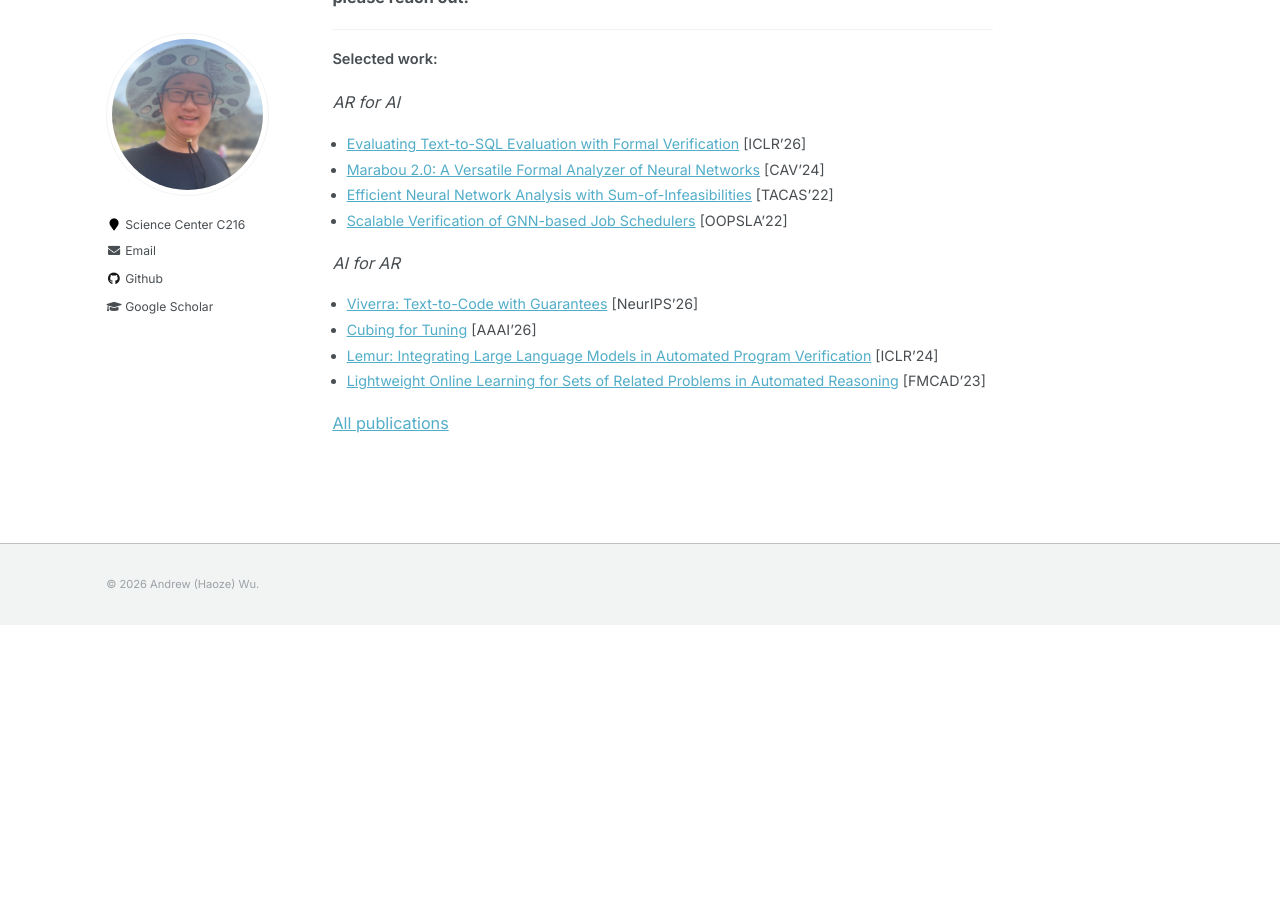
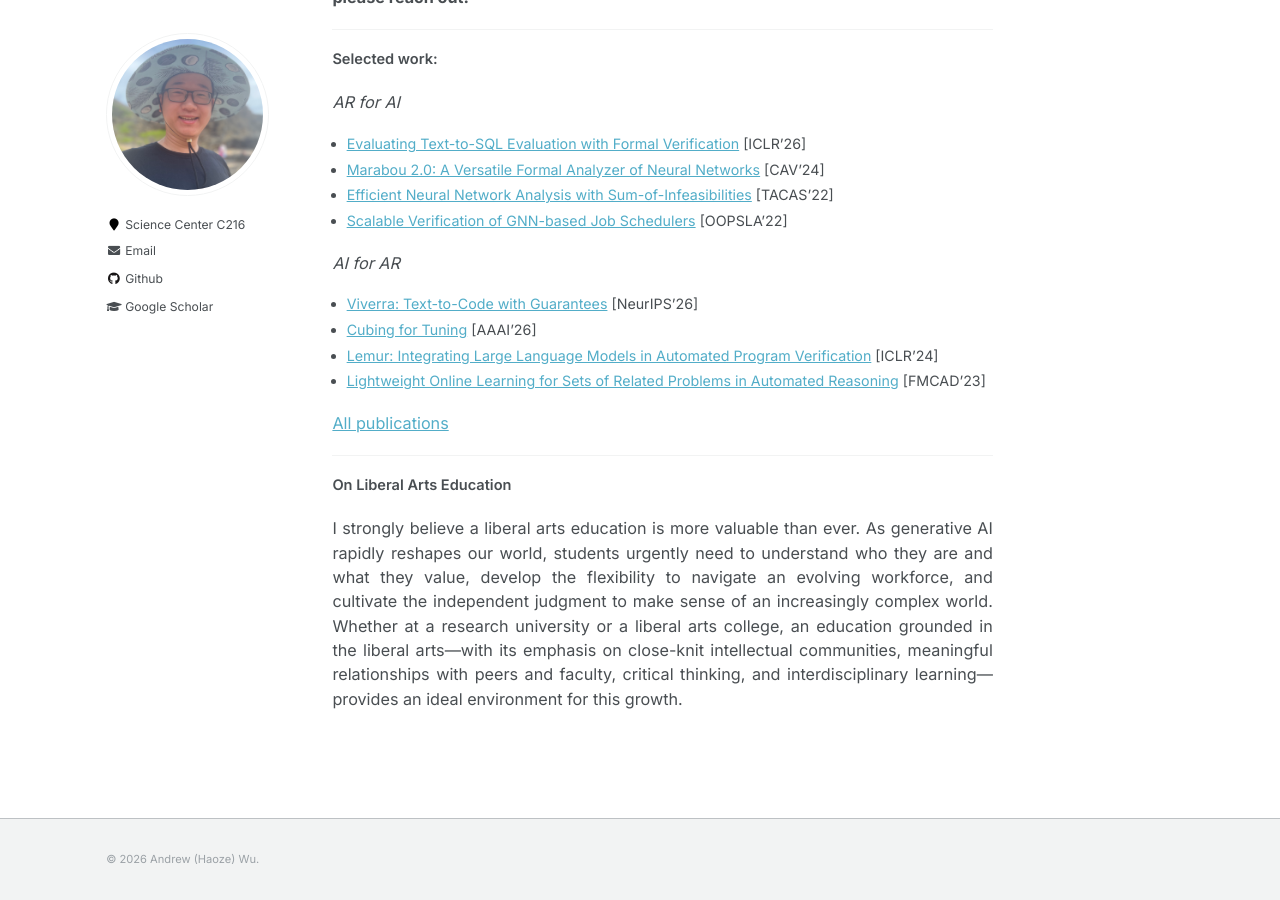
Before and after one commit to wu-haoze/wu-haoze.github.io, a Jekyll site: the page built from _pages/about.md, in a window 1280 px wide and 900 px high, scrolled down 509 px. Built offline with Jekyll 4.4.1, drawn with Linux system fonts in a browser that asks for light colours; before the commit the page ends 1134 px from its top, so only the background shows below that.

Commit message:
Update about.md

```diff
--- a/_pages/about.md
+++ b/_pages/about.md
@@ -34,3 +34,9 @@ I got my PhD at Stanford University in 2024, advised by Clark Barrett. Before th
 - [Lightweight Online Learning for Sets of Related Problems in Automated Reasoning](https://arxiv.org/abs/2305.11087){:target="_blank"} [FMCAD'23]
 
 [All publications](https://wu-haoze.github.io/publications/)
+
+-------------
+
+**On Liberal Arts Education**
+
+I strongly believe a liberal arts education is more valuable than ever. As generative AI rapidly reshapes our world, students urgently need to understand who they are and what they value, develop the flexibility to navigate an evolving workforce, and cultivate the independent judgment to make sense of an increasingly complex world. Whether at a research university or a liberal arts college, an education grounded in the liberal arts—with its emphasis on close-knit intellectual communities, meaningful relationships with peers and faculty, critical thinking, and interdisciplinary learning—provides an ideal environment for this growth.
```
